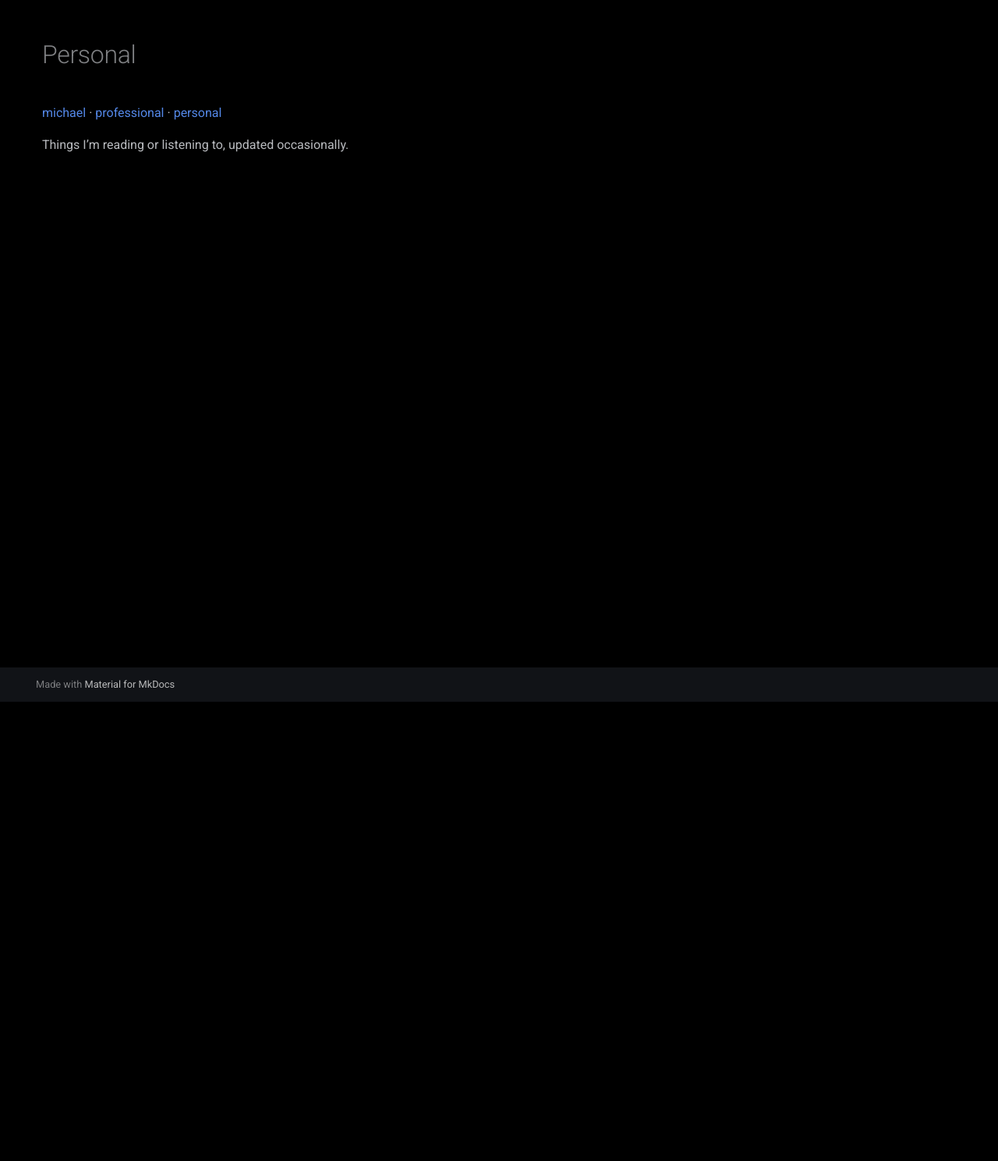
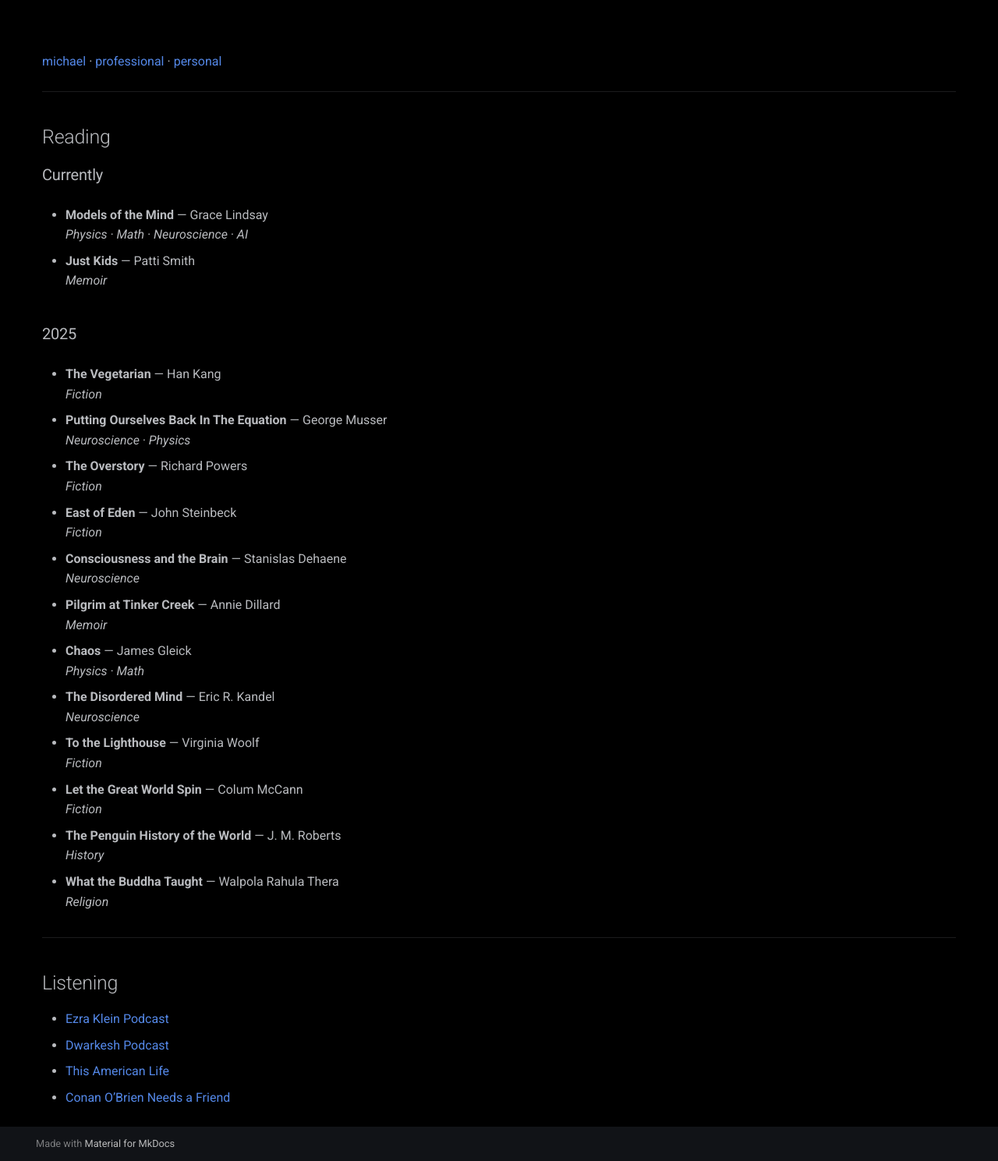
Before and after one commit to cyber-michael/becoming-online, an MkDocs documentation site: the page built from docs/personal/personal.md, in a window 1280 px wide. Shown: the whole page at 78% size. Built offline with MkDocs 1.6.1 and Material for MkDocs 9.7.7, drawn with Linux system fonts in a browser that asks for light colours; before the commit the page ends 900 px from its top, so only the background shows below that.

Commit message:
favicon and reading

```diff
--- a/docs/personal/personal.md
+++ b/docs/personal/personal.md
@@ -1,3 +1,60 @@
 [michael](../index.md) · [professional](../professional/work-history.md) · [personal](personal.md)
 
-Things I’m reading or listening to, updated occasionally.
+---
+
+## Reading
+
+### Currently
+
+- **Models of the Mind** — Grace Lindsay
+  *Physics · Math · Neuroscience · AI*
+
+- **Just Kids** — Patti Smith
+  *Memoir*
+
+### 2025
+
+- **The Vegetarian** — Han Kang
+  *Fiction*
+
+- **Putting Ourselves Back In The Equation** — George Musser
+  *Neuroscience · Physics*
+
+- **The Overstory** — Richard Powers
+  *Fiction*
+
+- **East of Eden** — John Steinbeck
+  *Fiction*
+
+- **Consciousness and the Brain** — Stanislas Dehaene
+  *Neuroscience*
+
+- **Pilgrim at Tinker Creek** — Annie Dillard
+  *Memoir*
+
+- **Chaos** — James Gleick
+  *Physics · Math*
+
+- **The Disordered Mind** — Eric R. Kandel
+  *Neuroscience*
+
+- **To the Lighthouse** — Virginia Woolf
+  *Fiction*
+
+- **Let the Great World Spin** — Colum McCann
+  *Fiction*
+
+- **The Penguin History of the World** — J. M. Roberts
+  *History*
+
+- **What the Buddha Taught** — Walpola Rahula Thera
+  *Religion*
+
+---
+
+## Listening
+
+- [Ezra Klein Podcast](https://www.nytimes.com/column/ezra-klein-podcast)
+- [Dwarkesh Podcast](https://www.dwarkesh.com/)
+- [This American Life](https://www.thisamericanlife.org/)
+- [Conan O’Brien Needs a Friend](https://teamcoco.com/podcasts/conan-obrien-needs-a-friend)
--- a/docs/stylesheets/extra.css
+++ b/docs/stylesheets/extra.css
@@ -53,3 +53,8 @@
   opacity: 1;
   text-decoration: underline;
 }
+
+/* Hide the auto page title (first h1 on each page) */
+.md-content__inner > h1:first-child {
+  display: none;
+}
--- a/mkdocs.yml
+++ b/mkdocs.yml
@@ -5,6 +5,7 @@
   palette:
     scheme: slate
   features: []
+  favicon: assets/favicon.png
 
 nav:
   - Home: index.md
```
Also changed, not shown: docs/assets/favicon.png (added), 2 other files.
